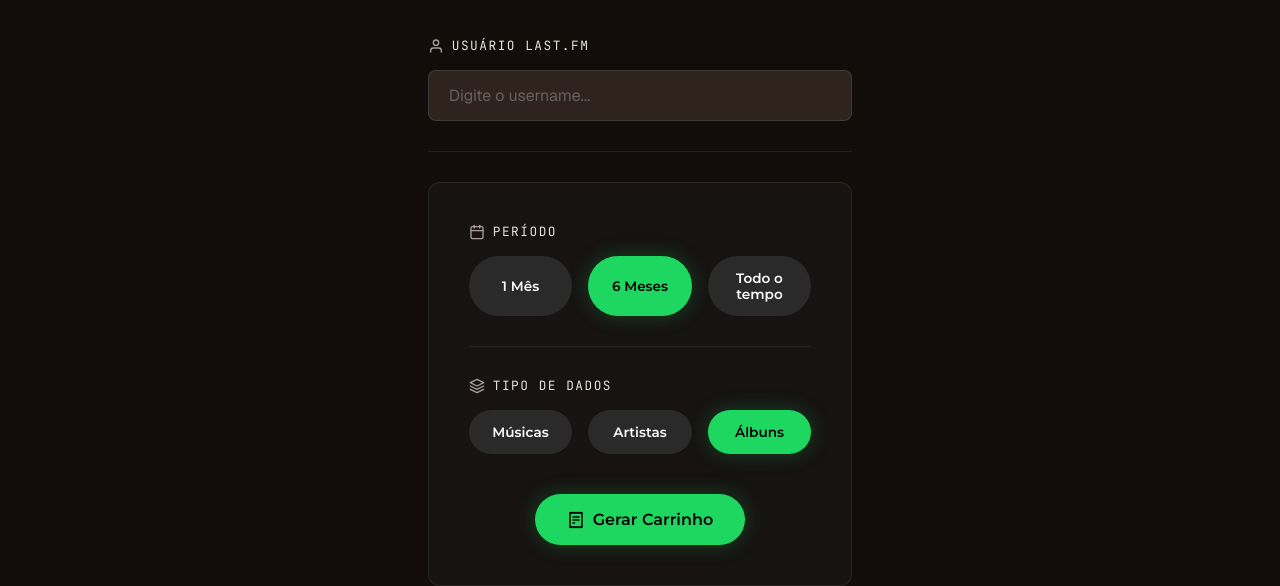
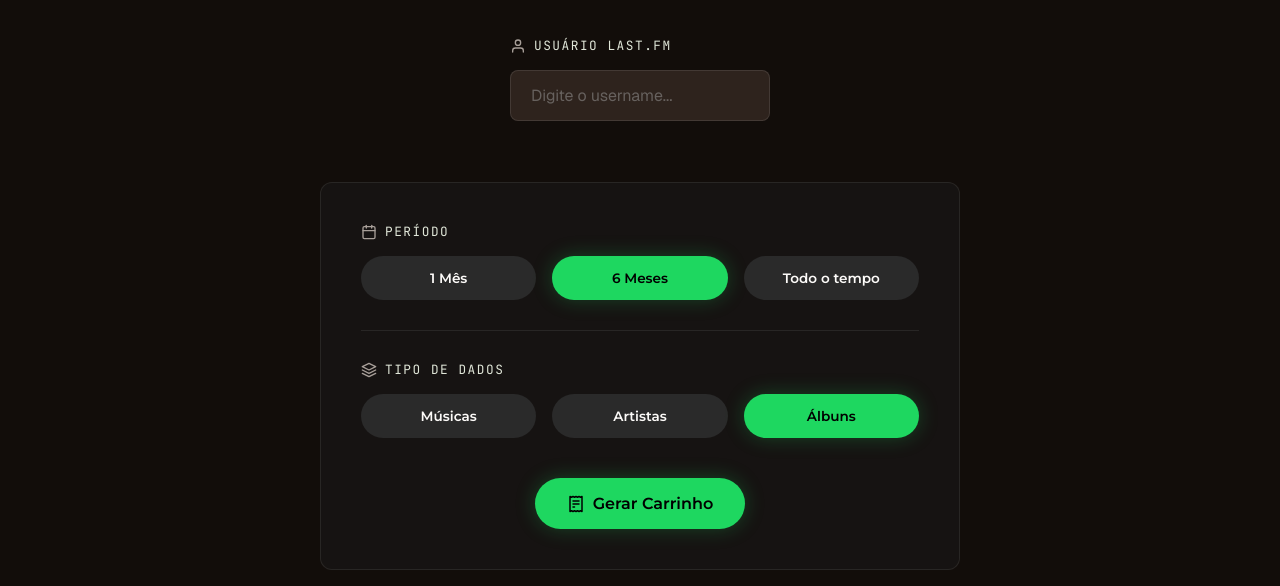
Before and after one commit to Davi-Noah/LastFM-Collage, a website: page front/consulta.html in a window 1280 px wide. Shown: the part 245-831 px from the top of the page. Drawn offline with nearby package versions, Linux system fonts and the light colour scheme.

Commit message:
:bug: ajustando tamanho do form

```diff
--- a/front/styles/style.css
+++ b/front/styles/style.css
@@ -544,3 +544,10 @@
         justify-content: space-between;
     }
 }
+
+form{
+    display: flex;
+    flex-direction: column;
+    align-items: center;
+    min-width: 50vw;
+}
```
